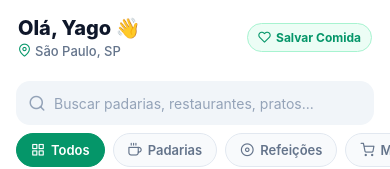
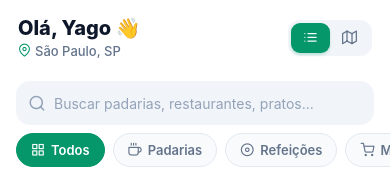
Before and after one commit to yagojardimm/TOO-GOOD-TO-GO, a React Native app: screen / in a window 390 px wide. Shown: the top 169 px of the page. Built offline with nearby package versions, Linux system fonts and the light colour scheme.

Commit message:
criando visualizacao no mapa dos estabelecimentos

```diff
--- a/src/screens/yago/ExploreScreen.js
+++ b/src/screens/yago/ExploreScreen.js
@@ -7,14 +7,19 @@ import {
   ScrollView,
   FlatList,
   StyleSheet,
+  Dimensions,
 } from 'react-native';
 import { Feather } from '@expo/vector-icons';
 import { CATEGORIES, MOCK_BAGS } from '../../data/mockData';
 import BagCard from '../../components/BagCard';
 
+const { width } = Dimensions.get('window');
+
 export default function ExploreScreen({ onSelectBag }) {
   const [searchQuery, setSearchQuery] = useState('');
   const [selectedCategory, setSelectedCategory] = useState('all');
+  const [viewMode, setViewMode] = useState('list'); // 'list' ou 'map'
+  const [selectedMapStore, setSelectedMapStore] = useState(MOCK_BAGS[0]);
 
   // Filtro dinâmico por categoria e texto de busca
   const filteredBags = MOCK_BAGS.filter((bag) => {
@@ -38,9 +43,31 @@ export default function ExploreScreen({ onSelectBag }) {
             <Text style={styles.locationText}>São Paulo, SP</Text>
           </View>
         </View>
-        <View style={styles.savedMealsBadge}>
-          <Feather name="heart" size={13} color="#059669" />
-          <Text style={styles.savedMealsText}>Salvar Comida</Text>
+
+        {/* Botão Alternador Lista / Mapa */}
+        <View style={styles.viewToggleContainer}>
+          <TouchableOpacity
+            style={[styles.toggleBtn, viewMode === 'list' && styles.toggleBtnActive]}
+            onPress={() => setViewMode('list')}
+            activeOpacity={0.8}
+          >
+            <Feather
+              name="list"
+              size={15}
+              color={viewMode === 'list' ? '#ffffff' : '#64748b'}
+            />
+          </TouchableOpacity>
+          <TouchableOpacity
+            style={[styles.toggleBtn, viewMode === 'map' && styles.toggleBtnActive]}
+            onPress={() => setViewMode('map')}
+            activeOpacity={0.8}
+          >
+            <Feather
+              name="map"
+              size={15}
+              color={viewMode === 'map' ? '#ffffff' : '#64748b'}
+            />
+          </TouchableOpacity>
         </View>
       </View>
 
@@ -94,8 +121,83 @@ export default function ExploreScreen({ onSelectBag }) {
         </ScrollView>
       </View>
 
-      {/* Lista de Sacolas ou Estado Vazio */}
-      {filteredBags.length === 0 ? (
+      {/* Visualização em MAPA ou LISTA */}
+      {viewMode === 'map' ? (
+        <View style={styles.mapContainer}>
+          {/* Radar / Grid do Mapa */}
+          <View style={styles.mapCanvas}>
+            <View style={styles.radarCircle1} />
+            <View style={styles.radarCircle2} />
+            <View style={styles.radarCircle3} />
+
+            {/* Pin de localização do usuário */}
+            <View style={styles.userPin}>
+              <View style={styles.userPinPulse} />
+              <Feather name="navigation" size={16} color="#ffffff" />
+            </View>
+            <Text style={styles.userPinLabel}>Você</Text>
+
+            {/* Pins dos Estabelecimentos */}
+            {filteredBags.map((bag, idx) => {
+              const positions = [
+                { top: 50, left: 70 },
+                { top: 120, right: 60 },
+                { bottom: 140, left: 50 },
+                { top: 70, right: 110 },
+                { bottom: 170, right: 70 },
+                { top: 190, left: 120 },
+              ];
+              const pos = positions[idx % positions.length];
+              const isSelected = selectedMapStore?.id === bag.id;
+
+              return (
+                <TouchableOpacity
+                  key={bag.id}
+                  style={[
+                    styles.storePin,
+                    pos,
+                    isSelected && styles.storePinActive,
+                  ]}
+                  onPress={() => setSelectedMapStore(bag)}
+                  activeOpacity={0.8}
+                >
+                  <Text style={[styles.storePinPrice, isSelected && styles.storePinPriceActive]}>
+                    R$ {bag.price.toFixed(0)}
+                  </Text>
+                </TouchableOpacity>
+              );
+            })}
+          </View>
+
+          {/* Card Flutuante de Prévia no Mapa */}
+          {selectedMapStore && (
+            <View style={styles.mapFloatingCard}>
+              <View style={styles.mapCardHeader}>
+                <View style={{ flex: 1 }}>
+                  <Text style={styles.mapCardStore}>{selectedMapStore.storeName}</Text>
+                  <Text style={styles.mapCardDistance}>
+                    {selectedMapStore.distance} • {selectedMapStore.pickupWindow}
+                  </Text>
+                </View>
+                <View style={styles.mapCardPriceBlock}>
+                  <Text style={styles.mapCardPrice}>R$ {selectedMapStore.price.toFixed(2).replace('.', ',')}</Text>
+                  <Text style={styles.mapCardDiscount}>-{selectedMapStore.discountPercentage}%</Text>
+                </View>
+              </View>
+              <TouchableOpacity
+                style={styles.mapCardAction}
+                onPress={() => onSelectBag && onSelectBag(selectedMapStore)}
+                activeOpacity={0.8}
+              >
+                <Text style={styles.mapCardActionText}>Ver Detalhes da Sacola</Text>
+                <Feather name="arrow-right" size={16} color="#ffffff" />
+              </TouchableOpacity>
+            </View>
+          )}
+        </View>
+      ) : (
+        /* Visualização em Lista */
+        filteredBags.length === 0 ? (
           <View style={styles.emptyContainer}>
             <Feather name="inbox" size={48} color="#cbd5e1" />
             <Text style={styles.emptyTitle}>Nenhuma sacola encontrada</Text>
@@ -120,6 +222,7 @@ export default function ExploreScreen({ onSelectBag }) {
               <BagCard bag={item} onPress={onSelectBag} />
             )}
           />
+        )
       )}
     </View>
   );
@@ -158,21 +261,24 @@ const styles = StyleSheet.create({
     marginLeft: 4,
     fontWeight: '500',
   },
-  savedMealsBadge: {
+  viewToggleContainer: {
     flexDirection: 'row',
-    alignItems: 'center',
-    backgroundColor: '#ecfdf5',
-    paddingHorizontal: 10,
-    paddingVertical: 6,
-    borderRadius: 20,
-    borderWidth: 1,
-    borderColor: '#a7f3d0',
+    backgroundColor: '#f1f5f9',
+    borderRadius: 12,
+    padding: 3,
   },
-  savedMealsText: {
-    fontSize: 12,
-    fontWeight: '700',
-    color: '#059669',
-    marginLeft: 5,
+  toggleBtn: {
+    paddingHorizontal: 12,
+    paddingVertical: 7,
+    borderRadius: 9,
+  },
+  toggleBtnActive: {
+    backgroundColor: '#059669',
+    elevation: 2,
+    shadowColor: '#059669',
+    shadowOffset: { width: 0, height: 2 },
+    shadowOpacity: 0.2,
+    shadowRadius: 3,
   },
   searchSection: {
     paddingHorizontal: 16,
@@ -236,6 +342,153 @@ const styles = StyleSheet.create({
     padding: 16,
     paddingBottom: 24,
   },
+  /* Estilos do Mapa */
+  mapContainer: {
+    flex: 1,
+    position: 'relative',
+    backgroundColor: '#e2e8f0',
+  },
+  mapCanvas: {
+    flex: 1,
+    alignItems: 'center',
+    justifyContent: 'center',
+    position: 'relative',
+    backgroundColor: '#e5eef5',
+  },
+  radarCircle1: {
+    position: 'absolute',
+    width: 120,
+    height: 120,
+    borderRadius: 60,
+    borderWidth: 1,
+    borderColor: 'rgba(5, 150, 105, 0.25)',
+  },
+  radarCircle2: {
+    position: 'absolute',
+    width: 240,
+    height: 240,
+    borderRadius: 120,
+    borderWidth: 1,
+    borderColor: 'rgba(5, 150, 105, 0.18)',
+  },
+  radarCircle3: {
+    position: 'absolute',
+    width: 360,
+    height: 360,
+    borderRadius: 180,
+    borderWidth: 1,
+    borderColor: 'rgba(5, 150, 105, 0.10)',
+  },
+  userPin: {
+    width: 34,
+    height: 34,
+    borderRadius: 17,
+    backgroundColor: '#2563eb',
+    alignItems: 'center',
+    justifyContent: 'center',
+    elevation: 4,
+    shadowColor: '#2563eb',
+    shadowOffset: { width: 0, height: 3 },
+    shadowOpacity: 0.4,
+    shadowRadius: 4,
+  },
+  userPinPulse: {
+    position: 'absolute',
+    width: 50,
+    height: 50,
+    borderRadius: 25,
+    backgroundColor: 'rgba(37, 99, 235, 0.2)',
+  },
+  userPinLabel: {
+    fontSize: 11,
+    fontWeight: 'bold',
+    color: '#1e3a8a',
+    marginTop: 4,
+  },
+  storePin: {
+    position: 'absolute',
+    backgroundColor: '#ffffff',
+    paddingHorizontal: 9,
+    paddingVertical: 5,
+    borderRadius: 12,
+    borderWidth: 1.5,
+    borderColor: '#059669',
+    elevation: 3,
+    shadowColor: '#000',
+    shadowOffset: { width: 0, height: 2 },
+    shadowOpacity: 0.15,
+    shadowRadius: 3,
+  },
+  storePinActive: {
+    backgroundColor: '#059669',
+    borderColor: '#ffffff',
+    transform: [{ scale: 1.15 }],
+  },
+  storePinPrice: {
+    fontSize: 12,
+    fontWeight: '800',
+    color: '#059669',
+  },
+  storePinPriceActive: {
+    color: '#ffffff',
+  },
+  mapFloatingCard: {
+    position: 'absolute',
+    bottom: 20,
+    left: 16,
+    right: 16,
+    backgroundColor: '#ffffff',
+    borderRadius: 16,
+    padding: 16,
+    elevation: 5,
+    shadowColor: '#0f172a',
+    shadowOffset: { width: 0, height: 4 },
+    shadowOpacity: 0.15,
+    shadowRadius: 8,
+  },
+  mapCardHeader: {
+    flexDirection: 'row',
+    justifyContent: 'space-between',
+    alignItems: 'flex-start',
+    marginBottom: 12,
+  },
+  mapCardStore: {
+    fontSize: 16,
+    fontWeight: '800',
+    color: '#0f172a',
+  },
+  mapCardDistance: {
+    fontSize: 12,
+    color: '#64748b',
+    marginTop: 2,
+  },
+  mapCardPriceBlock: {
+    alignItems: 'flex-end',
+  },
+  mapCardPrice: {
+    fontSize: 17,
+    fontWeight: '800',
+    color: '#059669',
+  },
+  mapCardDiscount: {
+    fontSize: 11,
+    fontWeight: 'bold',
+    color: '#dc2626',
+  },
+  mapCardAction: {
+    flexDirection: 'row',
+    alignItems: 'center',
+    justifyContent: 'center',
+    backgroundColor: '#059669',
+    paddingVertical: 11,
+    borderRadius: 12,
+    gap: 6,
+  },
+  mapCardActionText: {
+    color: '#ffffff',
+    fontSize: 13,
+    fontWeight: '700',
+  },
   emptyContainer: {
     flex: 1,
     justifyContent: 'center',
```
Lines whose indentation alone changed are shown as unchanged.
